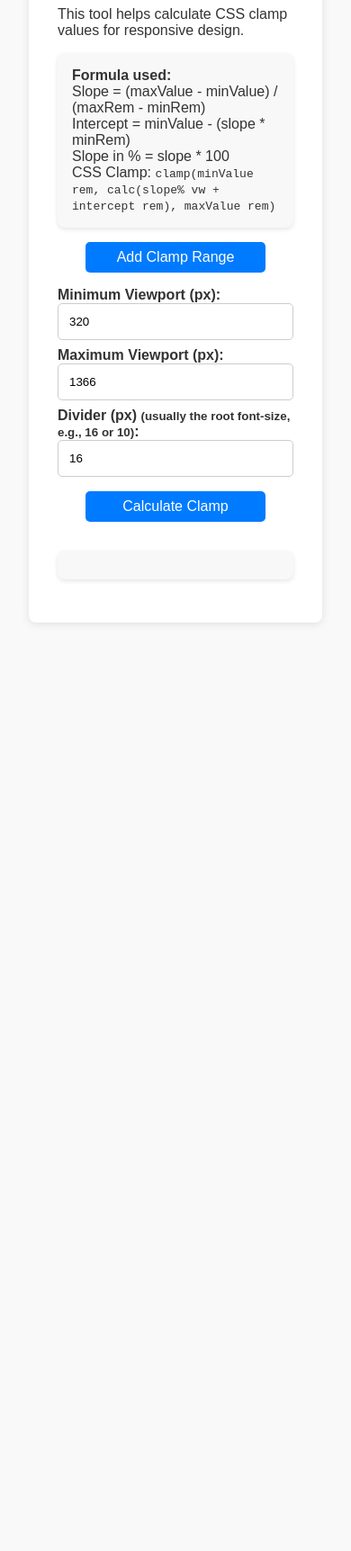
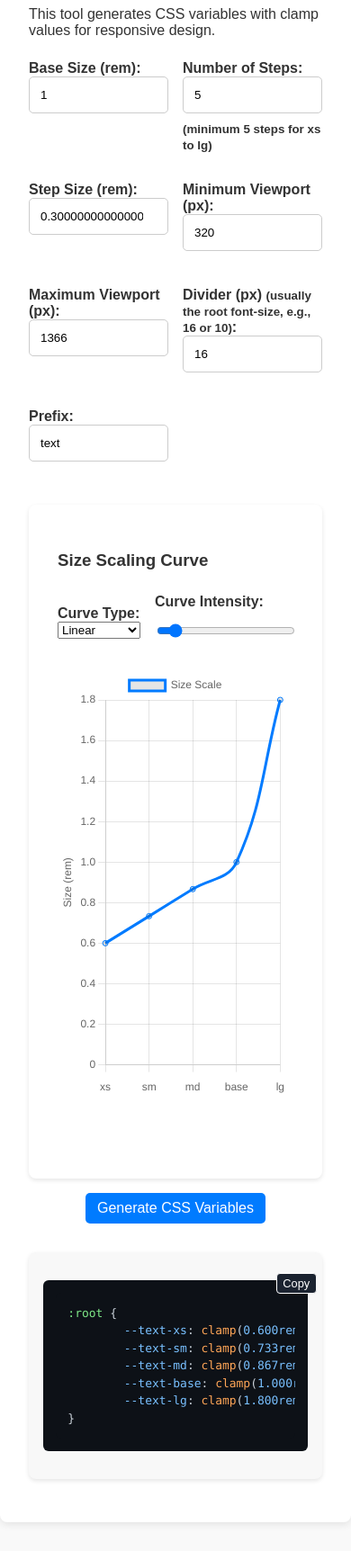
Before and after one commit to Maxiviper117/css-clamp-calculator, a plain HTML site: page index.html in a window 390 px wide. Shown: the part 174-1898 px from the top of the page at 90% size. Before the commit the page ends 898 px from the top, so only its background shows below. Drawn offline with nearby package versions, Linux system fonts and the light colour scheme.

Commit message:
Add main functionality and styles for CSS Clamp Calculator

```diff
--- a/index.html
+++ b/index.html
@@ -3,114 +3,33 @@
 <head>
     <meta charset="UTF-8" />
     <title>CSS Clamp Calculator</title>
-        <style>
-            body {
-                font-family: Arial, sans-serif;
-                margin: 2rem;
-                background: #f9f9f9;
-                color: #333;
-                display: flex;
-                justify-content: center;
-            }
-            .container {
-                max-width: 800px;
-                width: 100%;
-                background: #fff;
-                padding: 2rem;
-                border-radius: 8px;
-                box-shadow: 0 2px 10px rgba(0, 0, 0, 0.1);
-            }
-            h1 {
-                text-align: center;
-                color: #444;
-            }
-            .formula,
-            .result,
-            .clamp-group {
-                background: #f8f8f8;
-                padding: 1rem;
-                border-radius: 8px;
-                box-shadow: 0 2px 5px rgba(0, 0, 0, 0.1);
-                margin-bottom: 1rem;
-            }
-            .result {
-                margin-top: 2rem;
-                white-space: pre-line;
-            }
-            label {
-                display: block;
-                font-weight: bold;
-                margin: 0.5rem 0;
-            }
-            input {
-                width: 100%;
-                box-sizing: border-box;
-                padding: 0.75rem;
-                border: 1px solid #ccc;
-                border-radius: 5px;
-                margin-bottom: 0.5rem;
-                display: block;
-            }
-            button {
-                display: block;
-                width: 100%;
-                max-width: 200px;
-                padding: 0.5rem;
-                margin: 1rem auto;
-                border: none;
-                background: #007bff;
-                color: white;
-                font-size: 1rem;
-                border-radius: 5px;
-                cursor: pointer;
-            }
-            button:hover {
-                background: #0056b3;
-            }
-            .clamp-group {
-                background: #f8f8f8;
-                padding: 1rem;
-                border-radius: 8px;
-                box-shadow: 0 2px 5px rgba(0, 0, 0, 0.1);
-                margin-bottom: 1rem;
-                display: flex;
-                gap: 1rem;
-                align-items: center;
-            }
-            .clamp-group label {
-                flex: 1;
-            }
-            .clamp-group button {
-                background: #dc3545;
-                max-width: 100px;
-                padding: 0.25rem;
-                flex-shrink: 0;
-                align-self: flex-start;
-            }
-            .clamp-group button:hover {
-                background: #b52a3a;
-            }
-        </style>
+    <link rel="stylesheet" href="styles.css">
+    <link rel="stylesheet" href="https://cdnjs.cloudflare.com/ajax/libs/highlight.js/11.9.0/styles/github-dark.min.css">
+    <script src="https://cdnjs.cloudflare.com/ajax/libs/highlight.js/11.9.0/highlight.min.js"></script>
+    <script src="https://cdn.jsdelivr.net/npm/chart.js"></script>
+    <script src="script.js" defer></script>
 </head>
 <body>
     <div class="container">
         <h1>CSS Clamp Calculator</h1>
-            <p>This tool helps calculate CSS clamp values for responsive design.</p>
+        <p>This tool generates CSS variables with clamp values for responsive design.</p>
 
-            <div class="formula">
-                <strong>Formula used:</strong><br />
-                Slope = (maxValue - minValue) / (maxRem - minRem)<br />
-                Intercept = minValue - (slope * minRem)<br />
-                Slope in % = slope * 100<br />
-                CSS Clamp:
-                <code
-                    >clamp(minValue rem, calc(slope% vw + intercept rem),
-                    maxValue rem)</code
-                >
-            </div>
+        <form onsubmit="event.preventDefault()">
+            <label>
+                Base Size (rem):
+                <input type="number" id="baseSize" value="1" />
+            </label>
 
-            <div id="clampInputs"></div>
-            <button onclick="addClampGroup()">Add Clamp Range</button>
+            <label>
+                Number of Steps:
+                <input type="number" id="numSteps" value="5" min="5" />
+                <small>(minimum 5 steps for xs to lg)</small>
+            </label>
+
+            <label>
+                Step Size (rem):
+                <input type="number" id="stepSize" value="0.25" />
+            </label>
 
             <label>
                 Minimum Viewport (px):
@@ -128,71 +47,37 @@
                 <input type="number" id="divider" value="16" />
             </label>
 
-            <button onclick="calculateClamp()">Calculate Clamp</button>
+            <label>
+                Prefix:
+                <input type="text" id="prefix" value="text" />
+            </label>
+        </form>
 
+        <div class="graph-container">
+            <h3>Size Scaling Curve</h3>
+            <div class="curve-controls">
+                <div class="curve-type">
+                    <label>
+                        Curve Type:
+                        <select id="curveType" onchange="updateChart()">
+                            <option value="linear">Linear</option>
+                            <option value="exponential">Exponential</option>
+                            <option value="logarithmic">Logarithmic</option>
+                        </select>
+                    </label>
+                </div>
+                <div class="curve-intensity">
+                    <label>
+                        Curve Intensity:
+                        <input type="range" id="curveIntensity" min="1" max="3" step="0.1" value="1" onchange="updateChart()">
+                    </label>
+                </div>
+            </div>
+            <canvas id="sizeChart"></canvas>
+        </div>
+
+        <button onclick="generateTailwind()">Generate CSS Variables</button>
         <div class="result" id="result"></div>
     </div>
-
-        <script>
-            function addClampGroup() {
-                const container = document.getElementById("clampInputs");
-                const group = document.createElement("div");
-                group.classList.add("clamp-group");
-                group.innerHTML = `
-                    <label>Min Value (rem): <input type="number" class="minValue" step="0.1"></label>
-                    <label>Max Value (rem): <input type="number" class="maxValue" step="0.1"></label>
-                    <button type="button" onclick="this.parentNode.remove()">Remove</button>
-                `;
-                container.appendChild(group);
-            }
-
-            function generateClamp(
-                minValue,
-                maxValue,
-                minViewport,
-                maxViewport,
-                divider
-            ) {
-                const minRem = minViewport / divider;
-                const maxRem = maxViewport / divider;
-                const slope = (maxValue - minValue) / (maxRem - minRem);
-                const intercept = minValue - slope * minRem;
-                const slopePercent = slope * 100;
-                return `clamp(${minValue}rem, calc(${slopePercent.toFixed(
-                    3
-                )}vw + ${intercept.toFixed(3)}rem), ${maxValue}rem)`;
-            }
-
-            function calculateClamp() {
-                const minViewport = parseFloat(
-                    document.getElementById("minViewport").value
-                );
-                const maxViewport = parseFloat(
-                    document.getElementById("maxViewport").value
-                );
-                const divider = parseFloat(
-                    document.getElementById("divider").value
-                );
-                const minInputs = document.querySelectorAll(".minValue");
-                const maxInputs = document.querySelectorAll(".maxValue");
-
-                let resultText = "";
-                for (let i = 0; i < minInputs.length; i++) {
-                    const minValue = parseFloat(minInputs[i].value);
-                    const maxValue = parseFloat(maxInputs[i].value);
-                    if (!isNaN(minValue) && !isNaN(maxValue)) {
-                        const clampValue = generateClamp(
-                            minValue,
-                            maxValue,
-                            minViewport,
-                            maxViewport,
-                            divider
-                        );
-                        resultText += `Clamp ${i + 1}: ${clampValue}\n`;
-                    }
-                }
-                document.getElementById("result").textContent = resultText;
-            }
-        </script>
 </body>
 </html>
--- /dev/null
+++ b/script.js
@@ -0,0 +1,230 @@
+let sizeChart;
+
+function initChart() {
+    const ctx = document.getElementById('sizeChart').getContext('2d');
+    sizeChart = new Chart(ctx, {
+        type: 'line',
+        data: {
+            labels: ['xs', 'sm', 'md', 'base', 'lg', 'xl', '2xl', '3xl'],
+            datasets: [{
+                label: 'Size Scale',
+                data: [],
+                borderColor: '#007bff',
+                tension: 0.4
+            }]
+        },
+        options: {
+            responsive: true,
+            maintainAspectRatio: false,
+            scales: {
+                y: {
+                    title: {
+                        display: true,
+                        text: 'Size (rem)'
+                    },
+                    beginAtZero: true
+                },
+                x: {
+                    display: true,
+                    grid: {
+                        display: true
+                    },
+                    ticks: {
+                        display: true,
+                        padding: 10
+                    }
+                }
+            },
+            plugins: {
+                legend: {
+                    display: true,
+                    position: 'top',
+                }
+            },
+            layout: {
+                padding: {
+                    bottom: 20  // Add padding at the bottom for x-axis labels
+                }
+            }
+        }
+    });
+    updateChart();
+}
+
+function calculateStepSizes(baseSize, numSteps) {
+    const curveType = document.getElementById('curveType').value;
+    const intensity = parseFloat(document.getElementById('curveIntensity').value);
+    const sizes = [];
+    const smallerSteps = 3; // xs, sm, md
+    const largerSteps = numSteps - 4; // excluding base
+
+    // Calculate smaller sizes
+    for (let i = smallerSteps; i > 0; i--) {
+        let step;
+        switch (curveType) {
+            case 'exponential':
+                step = baseSize - (Math.pow(i / smallerSteps, intensity) * (baseSize * 0.4));
+                break;
+            case 'logarithmic':
+                step = baseSize - (Math.log(i + 1) / Math.log(smallerSteps + 1) * (baseSize * 0.4));
+                break;
+            default: // linear
+                step = baseSize - ((i / smallerSteps) * (baseSize * 0.4));
+        }
+        sizes.push(step);
+    }
+
+    // Add base size
+    sizes.push(baseSize);
+
+    // Calculate larger sizes
+    for (let i = 1; i <= largerSteps; i++) {
+        let step;
+        switch (curveType) {
+            case 'exponential':
+                step = baseSize + (Math.pow(i / largerSteps, intensity) * (baseSize * 0.8));
+                break;
+            case 'logarithmic':
+                step = baseSize + (Math.log(i + 1) / Math.log(largerSteps + 1) * (baseSize * 0.8));
+                break;
+            default: // linear
+                step = baseSize + ((i / largerSteps) * (baseSize * 0.8));
+        }
+        sizes.push(step);
+    }
+
+    return sizes;
+}
+
+function updateChart() {
+    const baseSize = parseFloat(document.getElementById('baseSize').value);
+    const numSteps = Math.max(5, parseInt(document.getElementById('numSteps').value));
+    const sizes = calculateStepSizes(baseSize, numSteps);
+
+    // Update chart data
+    sizeChart.data.labels = ['xs', 'sm', 'md', 'base', 'lg', 'xl', '2xl', '3xl'].slice(0, numSteps);
+    sizeChart.data.datasets[0].data = sizes;
+    sizeChart.update();
+
+    // Update step size based on curve
+    document.getElementById('stepSize').value = (sizes[sizes.length - 1] - sizes[0]) / (sizes.length - 1);
+
+    // Generate the CSS variables
+    generateTailwind();
+}
+
+function generateClamp(
+    minValue,
+    maxValue,
+    minViewport,
+    maxViewport,
+    divider
+) {
+    const minRem = minViewport / divider;
+    const maxRem = maxViewport / divider;
+
+    // If minValue and maxValue are the same, we need to adapt them based on viewport
+    // so text can scale between viewports
+    const effectiveMinValue = minValue;
+    const effectiveMaxValue = maxValue * 1.2; // Allow 20% growth at larger viewports
+
+    const slope = (effectiveMaxValue - effectiveMinValue) / (maxRem - minRem);
+    const intercept = effectiveMinValue - slope * minRem;
+    const slopeVw = slope * 100; // Convert to vw units (100 * slope)
+
+    return `clamp(${effectiveMinValue.toFixed(3)}rem, calc(${slopeVw.toFixed(3)}vw + ${intercept.toFixed(3)}rem), ${effectiveMaxValue.toFixed(3)}rem)`;
+}
+
+function generateTailwind() {
+    const minViewport = parseFloat(document.getElementById("minViewport").value);
+    const maxViewport = parseFloat(document.getElementById("maxViewport").value);
+    const divider = parseFloat(document.getElementById("divider").value);
+    const prefix = document.getElementById("prefix").value;
+    const baseSize = parseFloat(document.getElementById("baseSize").value);
+    const numSteps = Math.max(5, parseInt(document.getElementById("numSteps").value));
+
+    // Calculate sizes based on the curve
+    const sizes = calculateStepSizes(baseSize, numSteps);
+    let resultText = "<pre><code class='language-css'>:root {";
+
+    // Output smaller sizes in specific order (xs, sm, md)
+    const smallerLabels = ["xs", "sm", "md"];
+    for (let i = 0; i < smallerLabels.length; i++) {
+        const sizeLabel = smallerLabels[i];
+        const clampValue = generateClamp(
+            sizes[i],
+            sizes[i],
+            minViewport,
+            maxViewport,
+            divider
+        );
+        resultText += `\n\t--${prefix}-${sizeLabel}: ${clampValue};`;
+    }
+
+    // Add base size
+    const baseClamp = generateClamp(
+        sizes[3],
+        sizes[3],
+        minViewport,
+        maxViewport,
+        divider
+    );
+    resultText += `\n\t--${prefix}-base: ${baseClamp};`;
+
+    // Output larger sizes
+    const largerLabels = ["lg", "xl", "2xl", "3xl", "4xl", "5xl"];
+    for (let i = 4; i < sizes.length; i++) {
+        const sizeLabel = largerLabels[i - 4];
+        const clampValue = generateClamp(
+            sizes[i],
+            sizes[i],
+            minViewport,
+            maxViewport,
+            divider
+        );
+        resultText += `\n\t--${prefix}-${sizeLabel}: ${clampValue};`;
+    }
+
+    resultText += "\n}</code></pre>";
+    resultText += `<button class="copy-button" onclick="copyToClipboard()">Copy</button>`;
+
+    document.getElementById("result").innerHTML = resultText;
+    hljs.highlightAll();
+}
+
+function copyToClipboard() {
+    const codeBlock = document.querySelector("#result pre code");
+    const tempInput = document.createElement("textarea");
+    const selection = window.getSelection();
+
+    tempInput.style.position = "absolute";
+    tempInput.style.left = "-9999px";
+    tempInput.style.top = "0";
+    tempInput.value = codeBlock.textContent;
+    document.body.appendChild(tempInput);
+
+    selection.removeAllRanges();
+    tempInput.select();
+    tempInput.setSelectionRange(0, tempInput.value.length);
+
+    try {
+        document.execCommand("copy");
+    } catch (err) {
+        console.error("Failed to copy text: ", err);
+    }
+
+    document.body.removeChild(tempInput);
+    selection.removeAllRanges();
+    alert("Code copied to clipboard!");
+}
+
+// Initialize the chart when the page loads
+window.addEventListener('load', () => {
+    initChart();
+
+    // Add event listeners for input changes
+    document.getElementById('baseSize').addEventListener('input', updateChart);
+    document.getElementById('numSteps').addEventListener('input', updateChart);
+    document.getElementById('curveType').addEventListener('change', updateChart);
+    document.getElementById('curveIntensity').addEventListener('input', updateChart);
+});
--- /dev/null
+++ b/styles.css
@@ -0,0 +1,225 @@
+body {
+    font-family: Arial, sans-serif;
+    margin: 2rem;
+    background: #f9f9f9;
+    color: #333;
+    display: flex;
+    justify-content: center;
+}
+
+.container {
+    max-width: 800px;
+    width: 100%;
+    background: #fff;
+    padding: 2rem;
+    border-radius: 8px;
+    box-shadow: 0 2px 10px rgba(0, 0, 0, 0.1);
+}
+
+/* Add grid container for inputs */
+.container form {
+    display: grid;
+    grid-template-columns: repeat(2, 1fr);
+    gap: 1rem;
+    margin-bottom: 2rem;
+}
+
+h1 {
+    text-align: center;
+    color: #444;
+}
+
+.result {
+    margin-top: 2rem;
+    white-space: pre-line;
+    background: #f8f8f8;
+    padding: 1rem;
+    border-radius: 8px;
+    box-shadow: 0 2px 5px rgba(0, 0, 0, 0.1);
+    margin-bottom: 1rem;
+    overflow-x: auto;
+    position: relative;
+}
+
+label {
+    display: block;
+    font-weight: bold;
+    margin: 0.5rem 0;
+}
+
+input {
+    width: 100%;
+    box-sizing: border-box;
+    padding: 0.75rem;
+    border: 1px solid #ccc;
+    border-radius: 5px;
+    margin-bottom: 0.5rem;
+    display: block;
+}
+
+button {
+    display: block;
+    width: 100%;
+    max-width: 200px;
+    padding: 0.5rem;
+    margin: 1rem auto;
+    border: none;
+    background: #007bff;
+    color: white;
+    font-size: 1rem;
+    border-radius: 5px;
+    cursor: pointer;
+}
+
+button:hover {
+    background: #0056b3;
+}
+
+pre {
+    background-color: #0d1117;
+    color: #e6edf3;
+    font-family: ui-monospace, SFMono-Regular, Menlo, Monaco, Consolas, "Liberation Mono", "Courier New", monospace;
+    font-size: 0.9em;
+    line-height: 1.5;
+    margin: 1em 0;
+    padding: 1em;
+    border-radius: 6px;
+    overflow-x: auto;
+    position: relative;
+}
+
+code {
+    font-family: ui-monospace, SFMono-Regular, Menlo, Monaco, Consolas, "Liberation Mono", "Courier New", monospace;
+    font-size: 0.9em;
+    color: #e6edf3;
+    background-color: rgba(255, 255, 255, 0.08);
+    padding: 0.3em 0.5em;
+    border-radius: 3px;
+}
+
+.hljs-comment,
+.hljs-quote {
+    color: #8b949e;
+    font-style: italic;
+}
+
+.hljs-keyword,
+.hljs-selector-tag,
+.hljs-subst {
+    color: #ff7b72;
+    font-weight: bold;
+}
+
+.hljs-number,
+.hljs-literal,
+.hljs-boolean,
+.hljs-variable,
+.hljs-template-variable,
+.hljs-attr {
+    color: #d18616;
+}
+
+.hljs-string,
+.hljs-regexp,
+.hljs-symbol,
+.hljs-type,
+.hljs-built_in,
+.hljs-class,
+.hljs-title {
+    color: #a7f3d0;
+}
+
+.hljs-params,
+.hljs-function {
+    color: #6187e8;
+}
+
+.hljs-tag {
+    color: #78d964;
+}
+
+.hljs-attribute {
+    color: #e0a7c6;
+}
+
+.hljs-name,
+.hljs-section {
+    color: #ffb86c;
+    font-weight: bold;
+}
+
+.hljs-emphasis {
+    font-style: italic;
+    color: #e6edf3;
+}
+
+.hljs-strong {
+    font-weight: bold;
+    color: #e6edf3;
+}
+
+.hljs-link {
+    text-decoration: underline;
+    color: #e6edf3;
+}
+
+.hljs {
+    display: block;
+    overflow-x: auto;
+    padding: 1em;
+    background: #0d1117;
+    color: #e6edf3;
+    border-radius: 6px;
+}
+
+.copy-button {
+    position: absolute;
+    top: 0.5em;
+    right: 0.5em;
+    padding: 0.25em 0.5em;
+    width: fit-content;
+    background-color: #1b2330;
+    color: white;
+    border: 1px solid white;
+    font-size: 0.8em;
+    border-radius: 4px;
+    cursor: pointer;
+    transition: opacity 0.3s ease;
+}
+
+.copy-button:hover {
+    opacity: 1;
+}
+
+.copy-button:active {
+    background-color: #388E3C;
+}
+
+.graph-container {
+    display: flex;
+    flex-direction: column;
+    padding: 2rem;
+    background: white;
+    border-radius: 8px;
+    box-shadow: 0 2px 5px rgba(0, 0, 0, 0.1);
+    /* height: fit-content; */
+    /* margin-bottom: 3rem; */
+}
+
+.curve-controls {
+    display: flex;
+    gap: 1rem;
+    align-items: center;
+    margin-bottom: 1rem;
+}
+
+.curve-type {
+    flex: 1;
+}
+
+#sizeChart {
+    /* width: 50%; */
+    max-height: 500px;
+    margin-bottom: 2rem;
+    /* padding-bottom: 20px; */
+}
```
Lines whose indentation alone changed are shown as unchanged.
